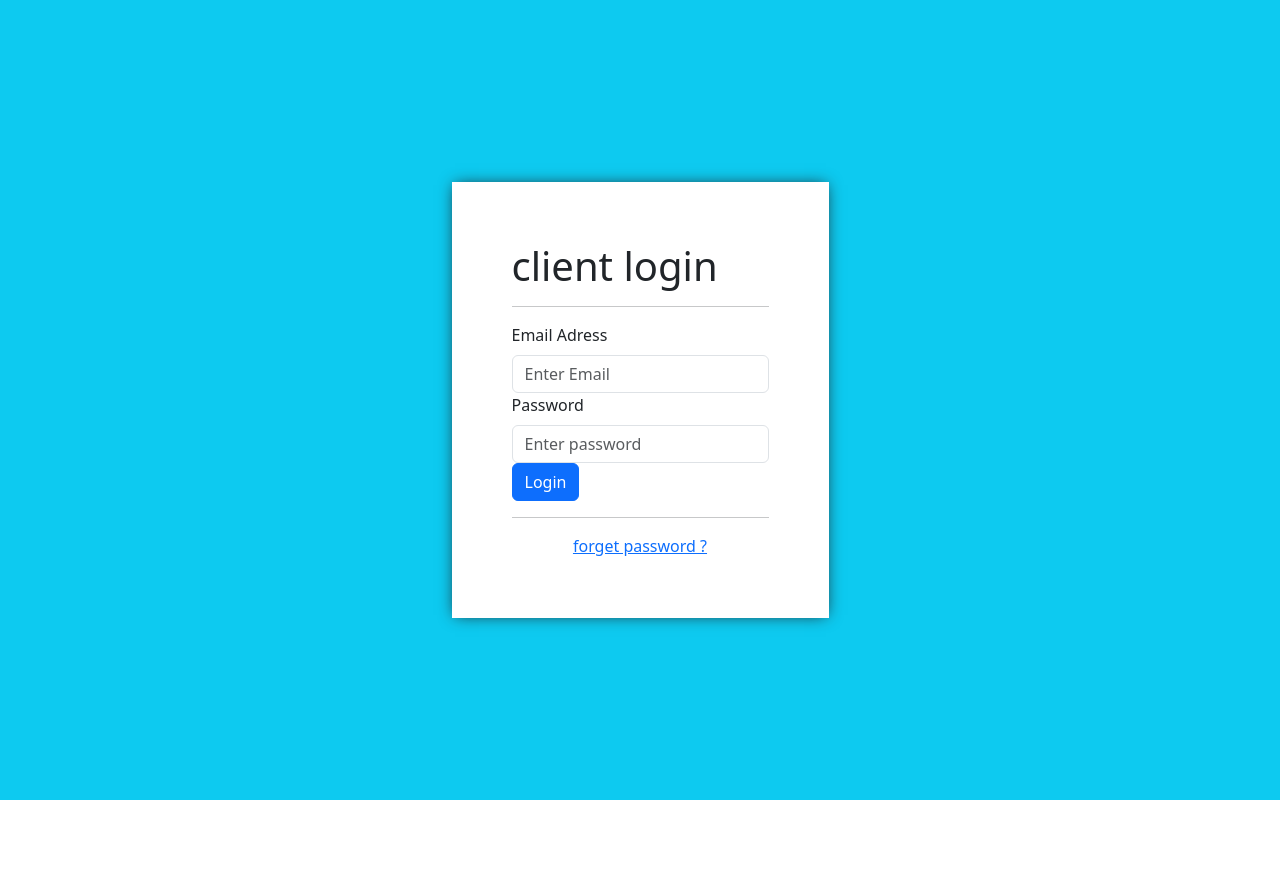
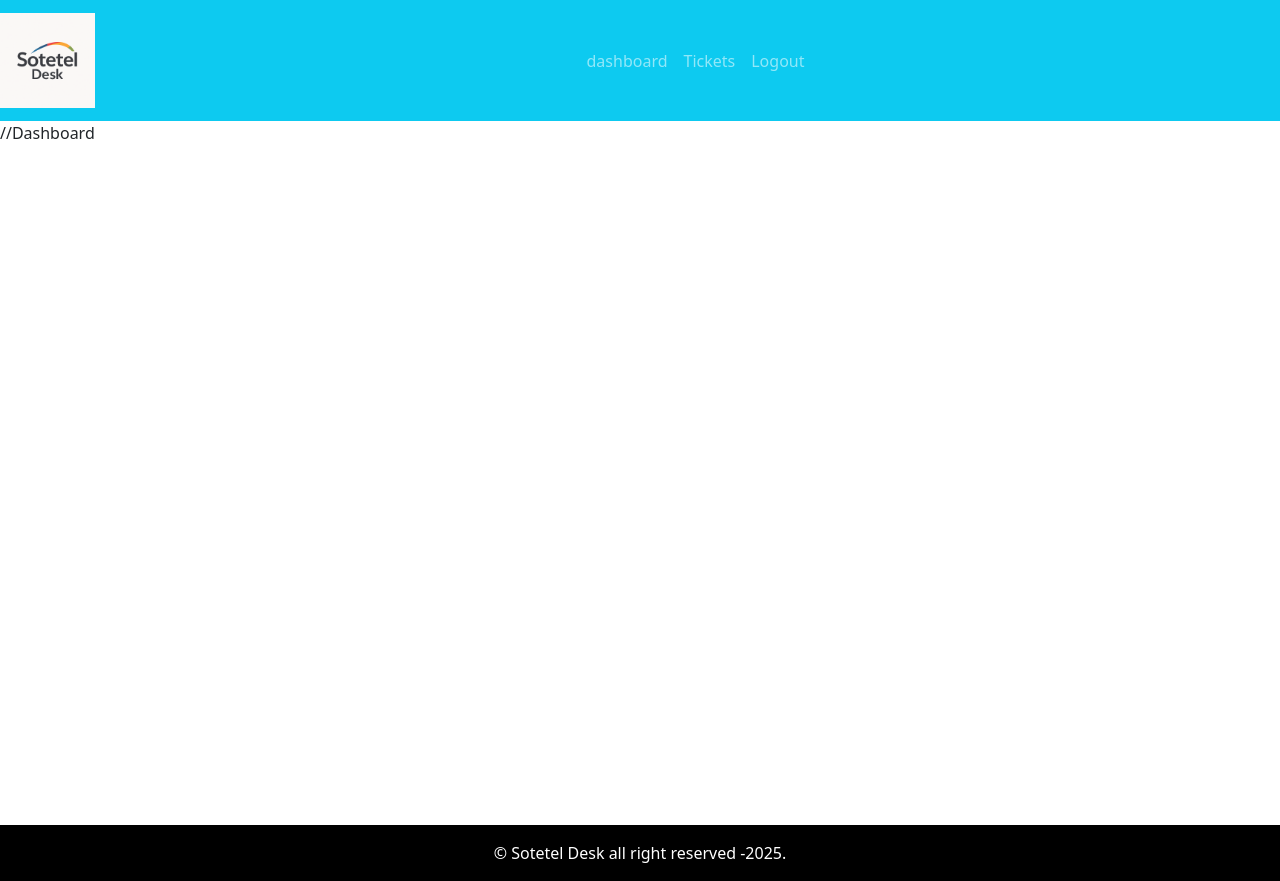
Before and after one commit to wiemjouini/Desk-frontend, a React (Vite) app in the folder my-app/: page / in a window 1280 px wide. Before the commit the page ends 800 px from the top, so only its background shows below. Built offline with nearby package versions, Linux system fonts and the light colour scheme.

Commit message:
layout is added

```diff
--- a/my-app/src/App.css
+++ b/my-app/src/App.css
@@ -0,0 +1,21 @@
+.default-default{
+    display: grid;
+    grid-template-columns: 80px auto 3rem;
+    grid-template-areas:
+    "header"
+    "main"
+    "footer";
+}
+header{
+    grid-area:header;
+}
+main{
+    grid-area: main;
+    min-height: 88vh;
+}
+footer {
+    grid-area: footer;
+    background: black;
+    padding: 1rem;
+    color: white;
+}
--- a/my-app/src/App.jsx
+++ b/my-app/src/App.jsx
@@ -1,11 +1,13 @@
 import './App.css'
+import { DefaultLayout } from './layout/DefaultLayout'
 import { Entry } from './page/entry/Entry.page'
 
 
 function App() {
   return (
     <div>
-      <Entry/>
+     {/*<Entry/>*/}
+     <DefaultLayout>//Dashboard</DefaultLayout>
     </div>
   )
 }
--- /dev/null
+++ b/my-app/src/layout/defaultLayout.jsx
@@ -0,0 +1,15 @@
+import React from 'react'
+import { Header } from './partials/Header.comp'
+import { Footer } from './partials/Footer.comp'
+
+export const DefaultLayout = ({children}) => {
+  return (
+    <div className='default-layout'>
+    <div className='header'><Header/></div>
+    <main className='main'>{children}</main>
+    <div className='footer'><Footer/></div>
+
+
+    </div>
+  )
+}
--- /dev/null
+++ b/my-app/src/layout/partials/Footer.comp.jsx
@@ -0,0 +1,9 @@
+import React from 'react'
+
+export const Footer = () => {
+  return (
+    <footer className='text-center copy-right'>
+      &copy; Sotetel Desk all right reserved -2025.
+    </footer>
+  )
+}
--- /dev/null
+++ b/my-app/src/layout/partials/Header.comp.jsx
@@ -0,0 +1,20 @@
+import React from 'react'
+import {Nav , Navbar, NavbarCollapse, NavbarToggle} from 'react-bootstrap'
+import logo from '../../assets/img/logo.png'
+
+export const Header= () => {
+  return (
+    <Navbar collapseOnSelect bg='info' variant='dark' expand='md'>
+    <Navbar.Brand><img src={logo} alt='logo' width='95px'></img></Navbar.Brand>
+    <Navbar.Toggle aria-controls='basic-navbar-bar'/>
+    <Navbar.Collapse id="basic-navbar-nav">
+    <Nav className="m-lg-auto">
+      <Nav.Link href='/dashboard'>dashboard</Nav.Link>
+      <Nav.Link href='/dashboard'>Tickets</Nav.Link>
+      <Nav.Link href='/dashboard'>Logout</Nav.Link>
+    </Nav>
+
+    </Navbar.Collapse>
+    </Navbar>
+  )
+}
```
Also changed, not shown: my-app/src/assets/img/logo.png (added).
